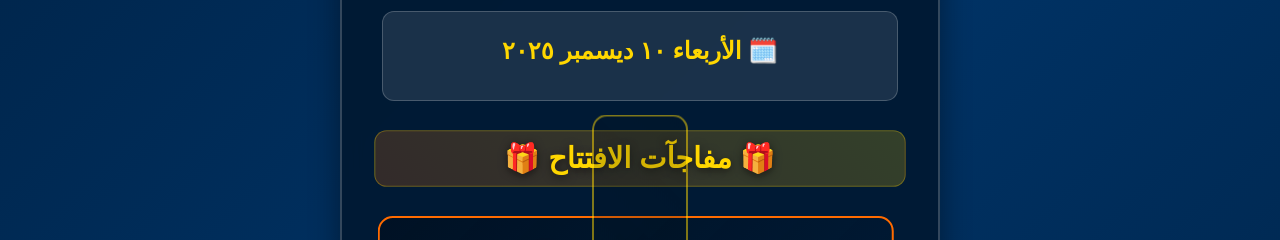
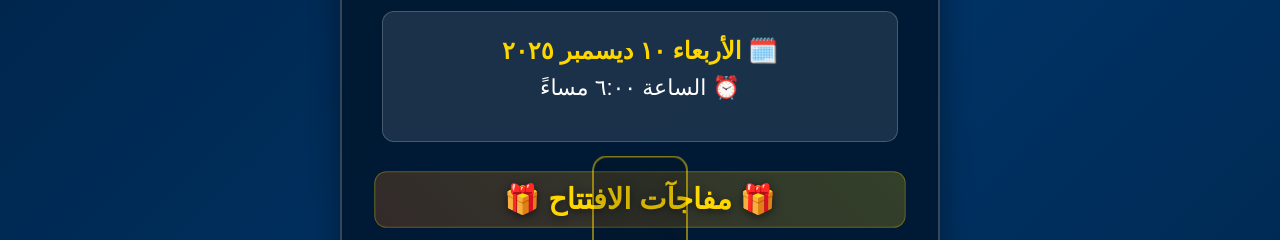
Before and after one commit to perfectbashar-dev/Main_QR, a plain HTML site: page alrayja.html in a window 1280 px wide. Shown: the part 531-771 px from the top of the page. Drawn offline with Linux system fonts and the light colour scheme.

Commit message:
Update alrayja.html

```diff
--- a/alrayja.html
+++ b/alrayja.html
@@ -737,7 +737,7 @@
             <!-- معلومات الحدث -->
             <div class="event-info">
                 <div class="event-date">🗓️ الأربعاء ١٠ ديسمبر ٢٠٢٥</div>
-               <!-- < div class="event-time">⏰ الساعة ٦:٠٠ مساءً</div > -->
+                <div class="event-time">⏰ الساعة ٦:٠٠ مساءً</div>
             </div>
 
             <!-- العروض -->
```
